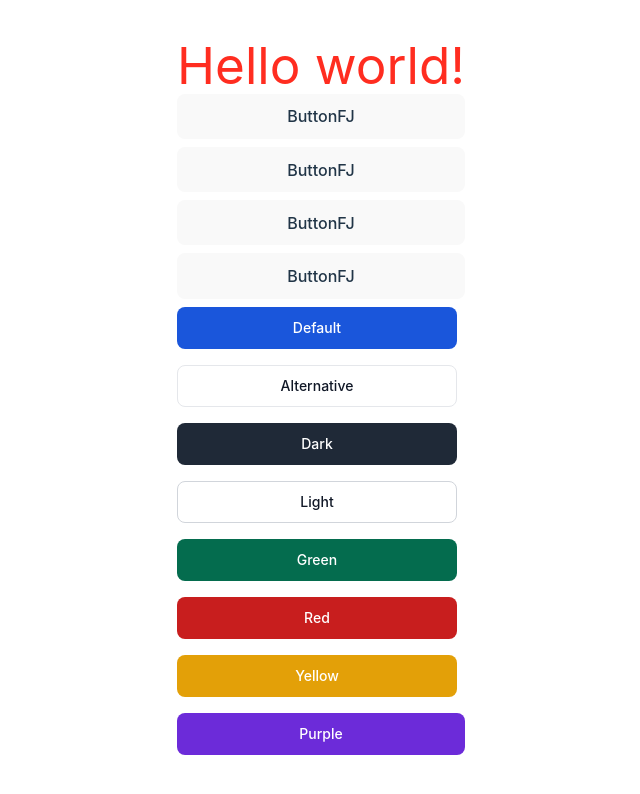
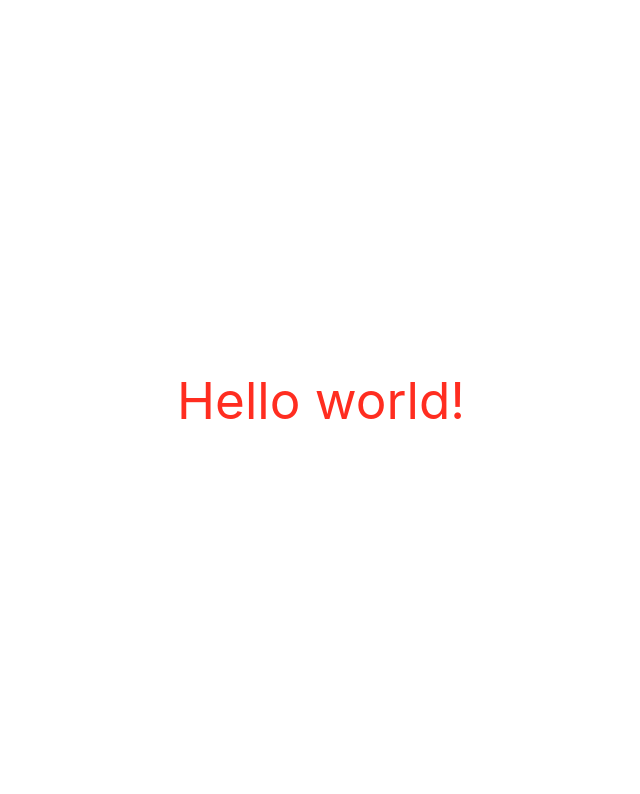
Before and after one commit to MoustaphaCamara/suivi_projet_2024_Fujify, a React (Vite) app in the folder front/: page / in a window 1280 px wide. Shown: the top 794 px of the page, without its empty margins (319-959 px from the left). Built offline with nearby package versions, Linux system fonts and the light colour scheme.

Commit message:
feat(button): custom colors & disable

```diff
--- a/front/src/components/ButtonFJ.jsx
+++ b/front/src/components/ButtonFJ.jsx
@@ -1,10 +1,39 @@
-import React from 'react';
+import React, {useEffect, useState} from 'react';
 
 const ButtonFJ = (props) => {
+    const [color, setColor] = useState("");
+    const [isDisabled, setIsDisabled] = useState(false);
 
+    useEffect(() => {
+        if (props.variant === "disabled") {
+            setIsDisabled(true)
+        }
+        switch (props.variant) {
+            case "pink-black":
+                setColor("bg-[#BD5784] text-black");
+                break;
+            case "white-black":
+                setColor("bg-[#D9D9D9] text-black");
+                break;
+            case "white-pink":
+                setColor("bg-[#D9D9D9] text-[#BD5784]");
+                break;
+            case "black-white":
+                setColor("bg-black text-white");
+                break;
+            case "black-pink":
+                setColor("bg-black text-[#BD5784] border-2 border-[#BD5784]");
+                break;
+            case "disabled":
+                setColor("cursor-not-allowed bg-[#A6A6A6] text-white border-2 border-white");
+                break;
+            default:
+                setColor("bg-[#BD5784] text-white ");
+        }
+    }, [color]);
     return (
-        <button className={props}>
-            ButtonFJ
+        <button disabled={isDisabled} className={color}>
+            {props.content}
         </button>
     );
 };
--- a/front/src/index.css
+++ b/front/src/index.css
@@ -49,11 +49,11 @@ button {
     font-family: inherit;
     background-color: #1a1a1a;
     cursor: pointer;
-    transition: border-color 0.25s;
+    transition: all .3s ease;
 }
 
 button:hover {
-    border-color: #646cff;
+    transform: scale(1.02);
 }
 
 button:focus,
--- a/front/src/pages/HomePage.jsx
+++ b/front/src/pages/HomePage.jsx
@@ -1,5 +1,4 @@
 import React from 'react';
-import ButtonFJ from "../components/ButtonFJ.jsx";
 
 const HomePage = () => {
     return (
@@ -7,38 +6,6 @@ const HomePage = () => {
             <h1 className="text-[#ff2d20]">
                 Hello world!
             </h1>
-            <div className="flex flex-col gap-2">
-                <ButtonFJ color="text-blue-500"/>
-                <ButtonFJ/>
-                <ButtonFJ/>
-                <ButtonFJ/>
-
-                <button type="button"
-                        className="text-white bg-blue-700 hover:bg-blue-800 focus:ring-4 focus:ring-blue-300 font-medium rounded-lg text-sm px-5 py-2.5 me-2 mb-2 dark:bg-blue-600 dark:hover:bg-blue-700 focus:outline-none dark:focus:ring-blue-800">Default
-                </button>
-                <button type="button"
-                        className="py-2.5 px-5 me-2 mb-2 text-sm font-medium text-gray-900 focus:outline-none bg-white rounded-lg border border-gray-200 hover:bg-gray-100 hover:text-blue-700 focus:z-10 focus:ring-4 focus:ring-gray-100 dark:focus:ring-gray-700 dark:bg-gray-800 dark:text-gray-400 dark:border-gray-600 dark:hover:text-white dark:hover:bg-gray-700">Alternative
-                </button>
-                <button type="button"
-                        className="text-white bg-gray-800 hover:bg-gray-900 focus:outline-none focus:ring-4 focus:ring-gray-300 font-medium rounded-lg text-sm px-5 py-2.5 me-2 mb-2 dark:bg-gray-800 dark:hover:bg-gray-700 dark:focus:ring-gray-700 dark:border-gray-700">Dark
-                </button>
-                <button type="button"
-                        className="text-gray-900 bg-white border border-gray-300 focus:outline-none hover:bg-gray-100 focus:ring-4 focus:ring-gray-100 font-medium rounded-lg text-sm px-5 py-2.5 me-2 mb-2 dark:bg-gray-800 dark:text-white dark:border-gray-600 dark:hover:bg-gray-700 dark:hover:border-gray-600 dark:focus:ring-gray-700">Light
-                </button>
-                <button type="button"
-                        className="focus:outline-none text-white bg-green-700 hover:bg-green-800 focus:ring-4 focus:ring-green-300 font-medium rounded-lg text-sm px-5 py-2.5 me-2 mb-2 dark:bg-green-600 dark:hover:bg-green-700 dark:focus:ring-green-800">Green
-                </button>
-                <button type="button"
-                        className="focus:outline-none text-white bg-red-700 hover:bg-red-800 focus:ring-4 focus:ring-red-300 font-medium rounded-lg text-sm px-5 py-2.5 me-2 mb-2 dark:bg-red-600 dark:hover:bg-red-700 dark:focus:ring-red-900">Red
-                </button>
-                <button type="button"
-                        className="focus:outline-none text-white bg-yellow-400 hover:bg-yellow-500 focus:ring-4 focus:ring-yellow-300 font-medium rounded-lg text-sm px-5 py-2.5 me-2 mb-2 dark:focus:ring-yellow-900">Yellow
-                </button>
-                <button type="button"
-                        className="focus:outline-none text-white bg-purple-700 hover:bg-purple-800 focus:ring-4 focus:ring-purple-300 font-medium rounded-lg text-sm px-5 py-2.5 mb-2 dark:bg-purple-600 dark:hover:bg-purple-700 dark:focus:ring-purple-900">Purple
-                </button>
-
-            </div>
         </div>
     );
 };
```
